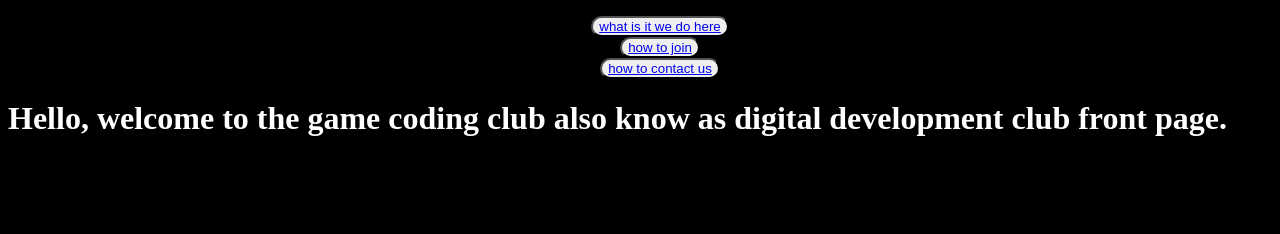
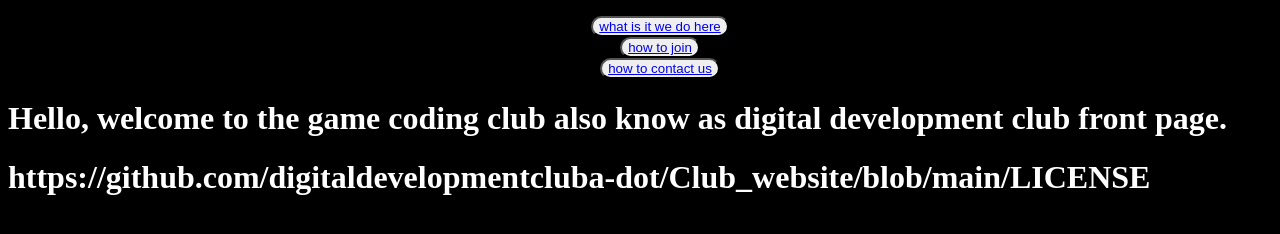
Before and after one commit to digitaldevelopmentcluba-dot/Club_website, a plain HTML site: page index.html in a window 1280 px wide. Drawn offline with Linux system fonts and the light colour scheme.

Commit message:
Update index.html
add info

```diff
--- a/index.html
+++ b/index.html
@@ -17,5 +17,6 @@
   </nav>
  </header>
  <h1>Hello, welcome to the game coding club also know as digital development club front page.</h1>
+ <h1>https://github.com/digitaldevelopmentcluba-dot/Club_website/blob/main/LICENSE</h1>
 </body>
 </html>
```
